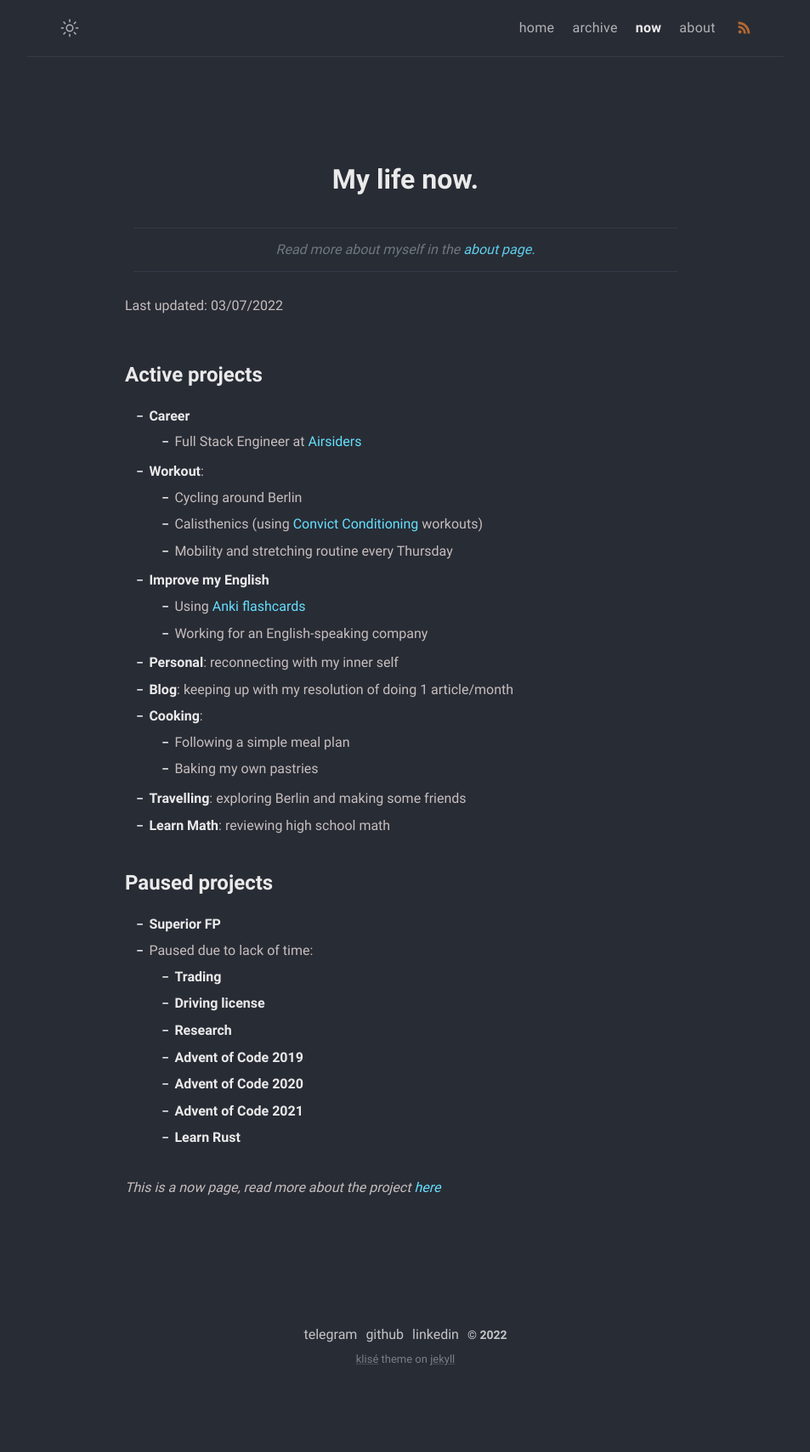
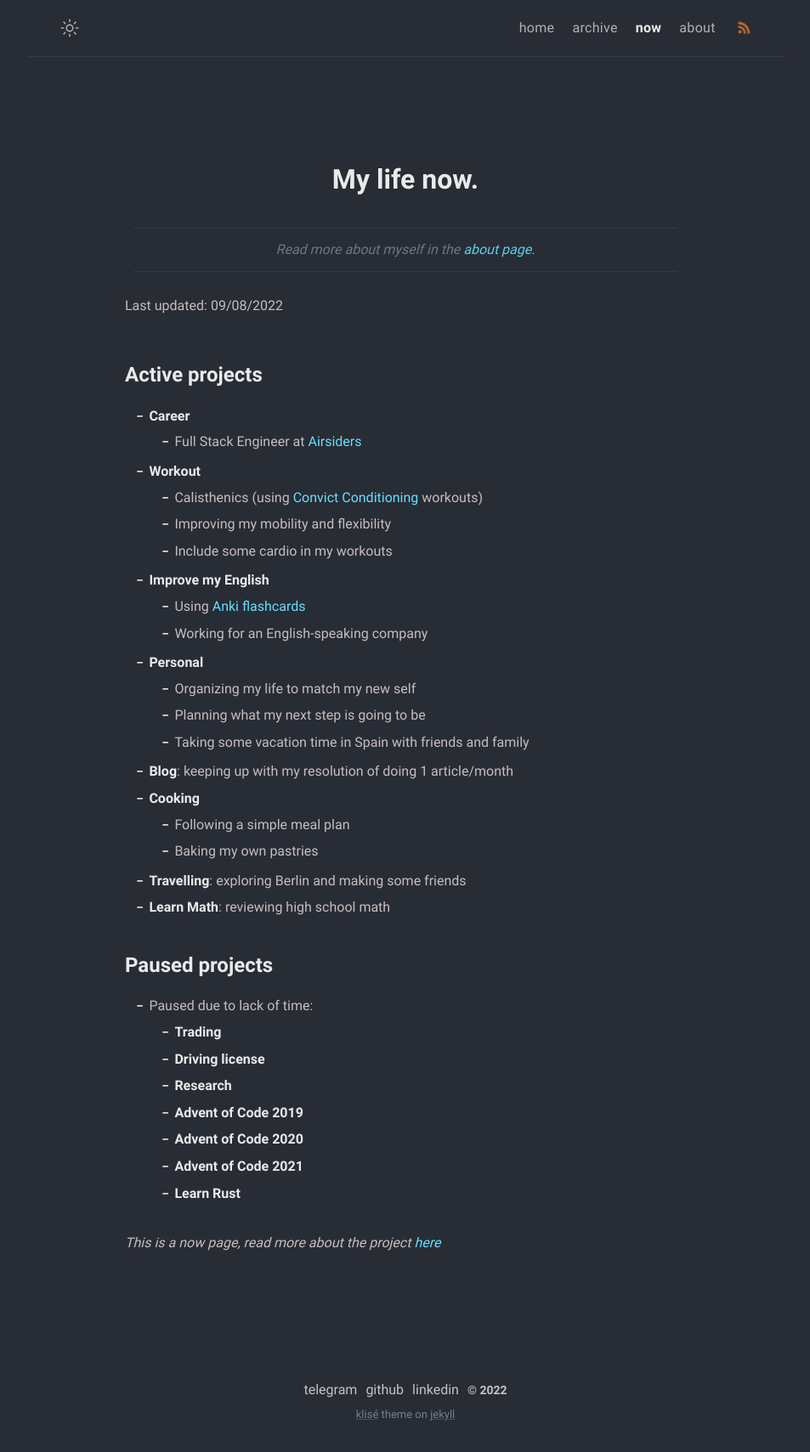
Before and after one commit to MonkeyAndres/MonkeyAndres.github.io, a Jekyll site: the page built from now.md, in a window 1280 px wide. Shown: the whole page at 85% size, without its empty margins (163-1116 px from the left). Built offline with Jekyll 4.4.1, drawn with Linux system fonts in a browser that asks for light colours; before the commit the page ends 1644 px from its top, so only the background shows below that.

Commit message:
📝 Update now page

```diff
--- a/now.md
+++ b/now.md
@@ -8,22 +8,25 @@ comments: false
 
 > Read more about myself in the [about page.](../about)
 
-Last updated: 03/07/2022
+Last updated: 09/08/2022
 
 # Active projects
 
 - **Career**
   - Full Stack Engineer at [Airsiders](https://airsiders.com/)
-- **Workout**:
-  - Cycling around Berlin
+- **Workout**
   - Calisthenics (using [Convict Conditioning](https://www.goodreads.com/book/show/7305111-convict-conditioning) workouts)
-  - Mobility and stretching routine every Thursday
+  - Improving my mobility and flexibility
+  - Include some cardio in my workouts
 - **Improve my English**
   - Using [Anki flashcards](https://apps.ankiweb.net/)
   - Working for an English-speaking company
-- **Personal**: reconnecting with my inner self
+- **Personal**
+  - Organizing my life to match my new self
+  - Planning what my next step is going to be
+  - Taking some vacation time in Spain with friends and family
 - **Blog**: keeping up with my resolution of doing 1 article/month
-- **Cooking**:
+- **Cooking**
   - Following a simple meal plan
   - Baking my own pastries
 - **Travelling**: exploring Berlin and making some friends
@@ -31,7 +34,6 @@ Last updated: 03/07/2022
 
 # Paused projects
 
-- **Superior FP**
 - Paused due to lack of time:
   - **Trading**
   - **Driving license**
```
